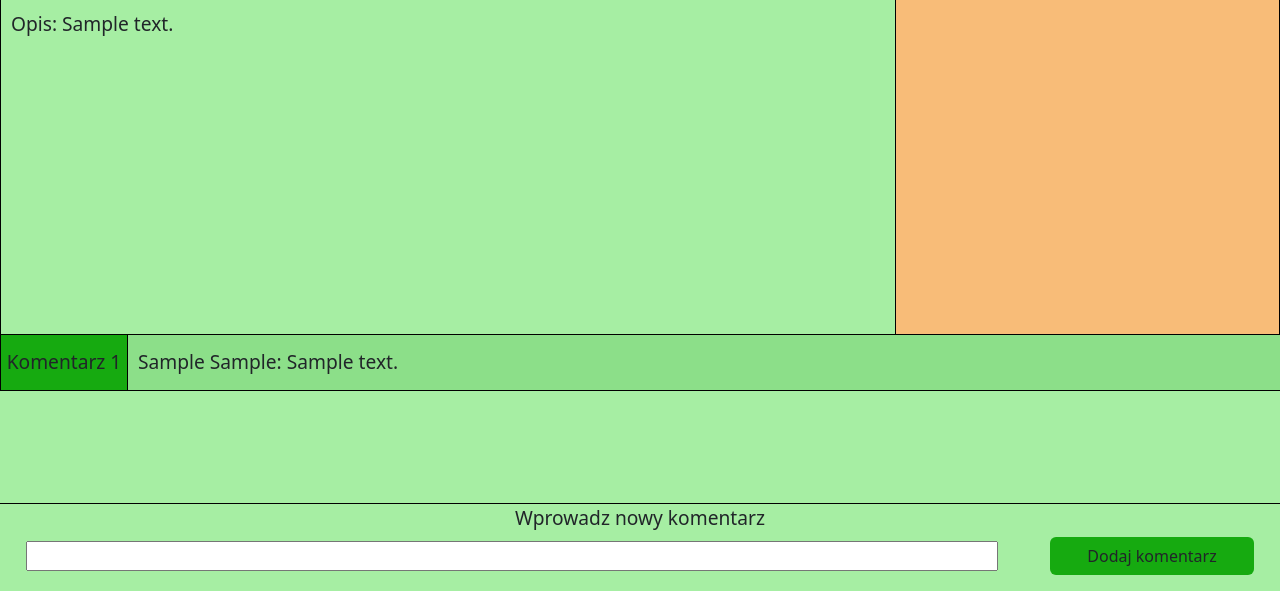
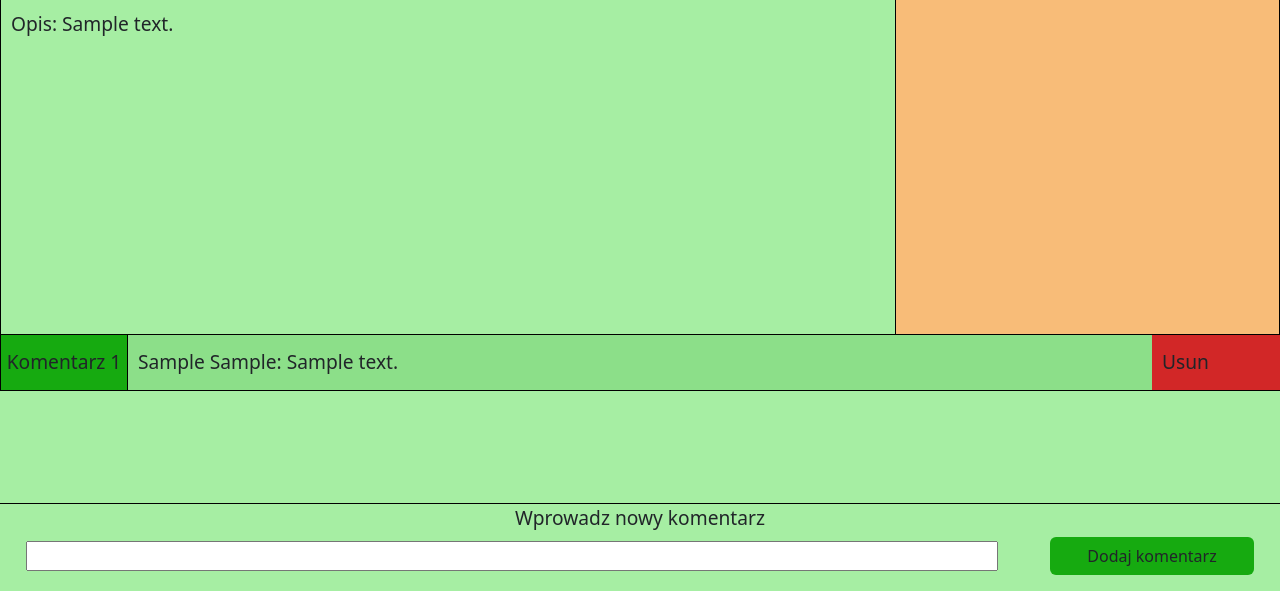
Before and after one commit to piotrzegarek/IPR, a Flask app: page /offer/1 in a window 1280 px wide. Shown: the part 209-800 px from the top of the page. Run offline with Flask 3, Linux system fonts and the light colour scheme; a user stored in the database is signed in; tables that the repository leaves empty hold one stand-in row (values such as "Sample post").

Commit message:
Removing comments

```diff
--- a/app/auth.py
+++ b/app/auth.py
@@ -8,7 +8,7 @@ class AuthService:
     """Manager for handling user login and profile actions."""
     def __init__(self, username):
         self.user_controller = UserController()
-        self.user = self.user_controller.find_by_username(username=username)
+        self.user = self.user_controller.getLogin(username=username)
 
     def login(self, password: str) -> None:
         """Login user."""
--- a/app/models.py
+++ b/app/models.py
@@ -5,6 +5,7 @@ from flask_login import logout_user
 
 from app import db
 from .controllers import Controller
+
 
 class User(db.Model):
     __tablename__ = "user"
@@ -56,7 +57,6 @@ class Buyer(db.Model):
         })
 
 
-
 class UserController(Controller):
     def add(self, obj: User) -> User:
         db.session.add(obj)
@@ -89,7 +89,7 @@ class UserController(Controller):
             user.nazwisko = update_data.get("nazwisko")
         db.session.commit()
 
-    def find_by_username(self, username: str) -> User:
+    def getLogin(self, username: str) -> User:
         """Get user by its username"""
         user = User.query.filter_by(username=username).first()
         return user
@@ -156,7 +156,6 @@ class Comment(db.Model):
     def author(self):
         user = UserController().get(self.author_id)
         return f"{user.imie} {user.nazwisko}"
-
 
 
 class CommentsController(Controller):
--- a/app/static/css/view_offer.css
+++ b/app/static/css/view_offer.css
@@ -148,7 +148,7 @@
     display: flex;
     height: 7vh;
     align-items: center;
-    width: 90%;
+    width: 80%;
     border-bottom: 1px solid #000;
     overflow-y: auto;
 }
@@ -156,6 +156,26 @@
     margin: 0;
     font-size: 1.2rem;
     padding-left: 10px;
+}
+
+.comment-remove {
+    background-color: #d22727;
+    display: flex;
+    height: 7vh;
+    align-items: center;
+    width: 10%;
+    border-bottom: 1px solid #000;
+    overflow-y: auto;
+}
+.comment-remove p {
+    margin: 0;
+    font-size: 1.2rem;
+    padding-left: 10px;
+}
+
+.comment-remove:hover {
+    cursor: pointer;
+    background-color: #d22727;
 }
 
 .new-comment-wrapper {
--- a/app/templates/edit_offer.html
+++ b/app/templates/edit_offer.html
@@ -77,6 +77,10 @@
             </div>
             {% endif %}
 
+            {% if edited == true %}
+                <p>Oferta zostala dodana.</p>
+            {% endif %}
+
         </form>
     </div>
 
--- a/app/templates/view_offer.html
+++ b/app/templates/view_offer.html
@@ -53,6 +53,9 @@
                 <div class="comment-content">
                     <p>{{com.author}}: {{com.content}}</p>
                 </div>
+                <div class="comment-remove" onclick="window.location='/remove-comment/{{offer.id}}/{{com.id}}'">
+                    <p>Usun</p>
+                </div>
             </div>
         {% endfor %}
 
--- a/app/views.py
+++ b/app/views.py
@@ -10,7 +10,6 @@ from .models import MachineController, Offer, OffersController, CommentsControll
 @app.route("/")
 @login_required
 def home():
-
     return render_template("home.html")
 
 
@@ -124,13 +123,15 @@ def edit_offer(id: int):
     controller = OffersController()
     offer = controller.get(id)
     form = OfferCreateForm(obj=offer)
+    edited = False
 
     if request.method == 'POST' and form.validate():
         buyer = Buyer()
         buyer.edit_offer(offer.id, request.form)
-        return redirect(url_for('view_offer', id=offer.id))
+        edited = True
+        form = OfferCreateForm(obj=offer)
 
-    return render_template("edit_offer.html", offer=offer, form=form)
+    return render_template("edit_offer.html", offer=offer, form=form, edited=edited)
 
 
 @app.route("/offer/approve/<int:id>", methods=['GET'])
@@ -152,7 +153,8 @@ def delete_offer(id: int):
     controller = OffersController()
     offer = controller.get(id)
     if request.method == 'POST':
-        controller.delete(id)
+        buyer = Buyer()
+        buyer.offers_controller.delete(id)
         return redirect(url_for('offers'))
 
     return render_template("delete_offer.html", offer=offer, form=form)
@@ -168,12 +170,18 @@ def add_comment():
         new_comment.content = request.form.get("content")
         new_comment.offer_id = request.form.get("offer_id")
         new_comment.author_id = current_user.id
-        controller = CommentsController()
-        controller.add(new_comment)
+        buyer = Buyer()
+        buyer.comments_controller.add(new_comment)
 
     return redirect(url_for('view_offer', id=request.form.get("offer_id")))
 
+@app.route("/remove-comment/<int:offer_id>/<int:id>", methods=['GET', 'POST'])
+@login_required
+def remove_comment(offer_id: int, id: int):
+    buyer = Buyer()
+    buyer.comments_controller.delete(id)
 
+    return redirect(url_for('view_offer', id=offer_id))
 
 @app.route("/logout")
 @login_required
@@ -181,6 +189,7 @@ def logout():
     user = User()
     user.logout()
     return redirect(url_for('login'))
+
 
 
 ############################################### HELP  ROUTES
```
